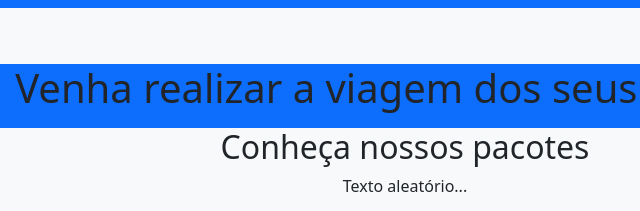
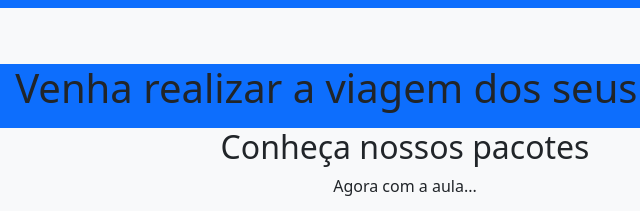
Before and after one commit to CarlosHNC/Site2, a plain HTML site: page index.html in a window 1280 px wide. Shown: the top 211 px of the page, 235-875 px from the left. Drawn offline with nearby package versions, Linux system fonts and the light colour scheme; grey boxes are pictures that could not be loaded.

Commit message:
Prática da aula

```diff
--- a/index.html
+++ b/index.html
@@ -42,7 +42,7 @@
     </header>
     <section id="Pacotes" class="container-fluid bg-light text-center">
         <h2>Conheça nossos pacotes</h2>
-        <p>Texto aleatório...<br></p>
+        <p>Agora com a aula...<br></p>
         <div class="row">
             <figure class="col text-center">
                 <img src="AvPaulista.jpg" alt="Avenida Paulista vista de cima">
```
